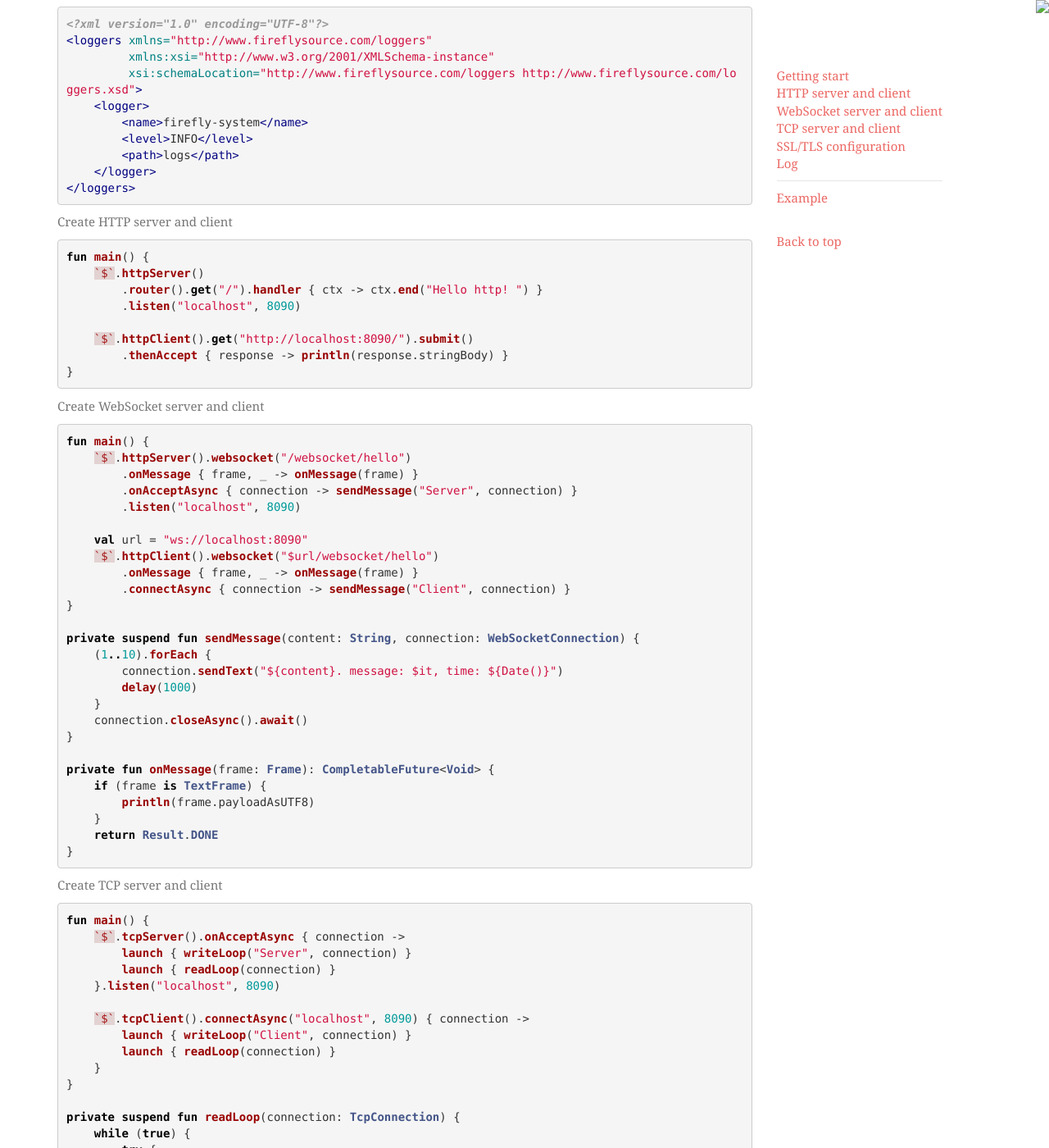
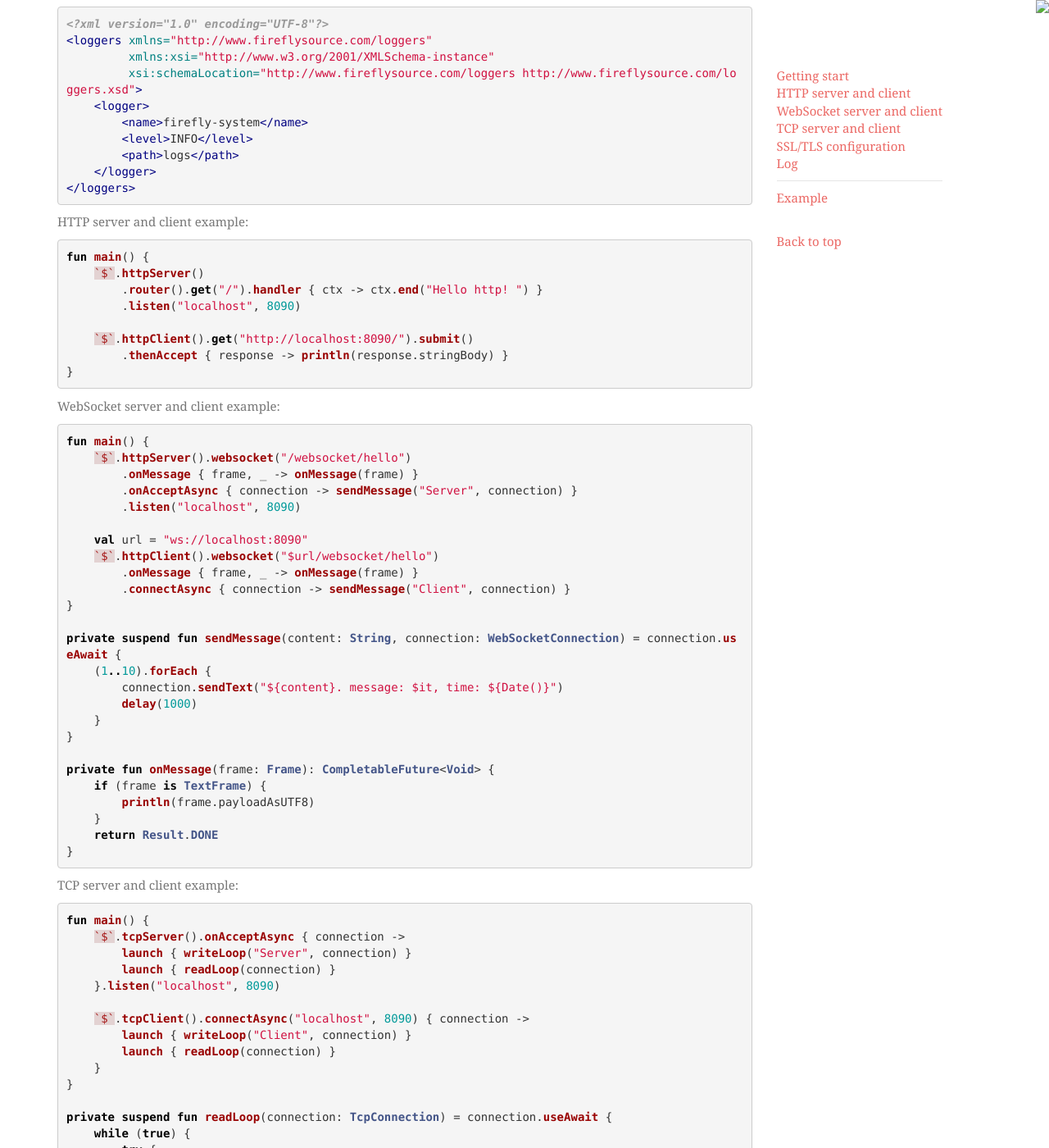
Before and after one commit to hypercube1024/firefly, a Jekyll site: the page built from _docs/getting-start.md, in a window 1280 px wide and 1400 px high, scrolled down 1562 px. Shown: the whole window at 82% size. Built offline with Jekyll 4.4.1, drawn with Linux system fonts in a browser that asks for light colours; some of the changed text lies outside the part shown.

Commit message:
[doc]: update example

````diff
--- a/_docs/getting-start.md
+++ b/_docs/getting-start.md
@@ -93,7 +93,7 @@ Add log configuration file "firefly-log.xml" to the classpath.
 </loggers>
 ```
 
-Create HTTP server and client
+HTTP server and client example:
 ```kotlin
 fun main() {
     `$`.httpServer()
@@ -105,7 +105,7 @@ fun main() {
 }
 ```
 
-Create WebSocket server and client
+WebSocket server and client example:
 ```kotlin
 fun main() {
     `$`.httpServer().websocket("/websocket/hello")
@@ -119,12 +119,11 @@ fun main() {
         .connectAsync { connection -> sendMessage("Client", connection) }
 }
 
-private suspend fun sendMessage(content: String, connection: WebSocketConnection) {
+private suspend fun sendMessage(content: String, connection: WebSocketConnection) = connection.useAwait {
     (1..10).forEach {
         connection.sendText("${content}. message: $it, time: ${Date()}")
         delay(1000)
     }
-    connection.closeAsync().await()
 }
 
 private fun onMessage(frame: Frame): CompletableFuture<Void> {
@@ -135,7 +134,7 @@ private fun onMessage(frame: Frame): CompletableFuture<Void> {
 }
 ```
 
-Create TCP server and client
+TCP server and client example:
 ```kotlin
 fun main() {
     `$`.tcpServer().onAcceptAsync { connection ->
@@ -149,7 +148,7 @@ fun main() {
     }
 }
 
-private suspend fun readLoop(connection: TcpConnection) {
+private suspend fun readLoop(connection: TcpConnection) = connection.useAwait {
     while (true) {
         try {
             val buffer = connection.read().await()
@@ -161,12 +160,11 @@ private suspend fun readLoop(connection: TcpConnection) {
     }
 }
 
-private suspend fun writeLoop(data: String, connection: TcpConnection) {
+private suspend fun writeLoop(data: String, connection: TcpConnection) = connection.useAwait {
     (1..10).forEach {
         connection.write(toBuffer("${data}. count: $it, time: ${Date()}"))
         delay(1000)
     }
-    connection.closeAsync().await()
 }
 ```
 
````
Also changed, not shown: _docs/tcp-server-and-client.md (+4 -5 lines), _docs/websocket-server-and-client.md (+3 -3 lines).
